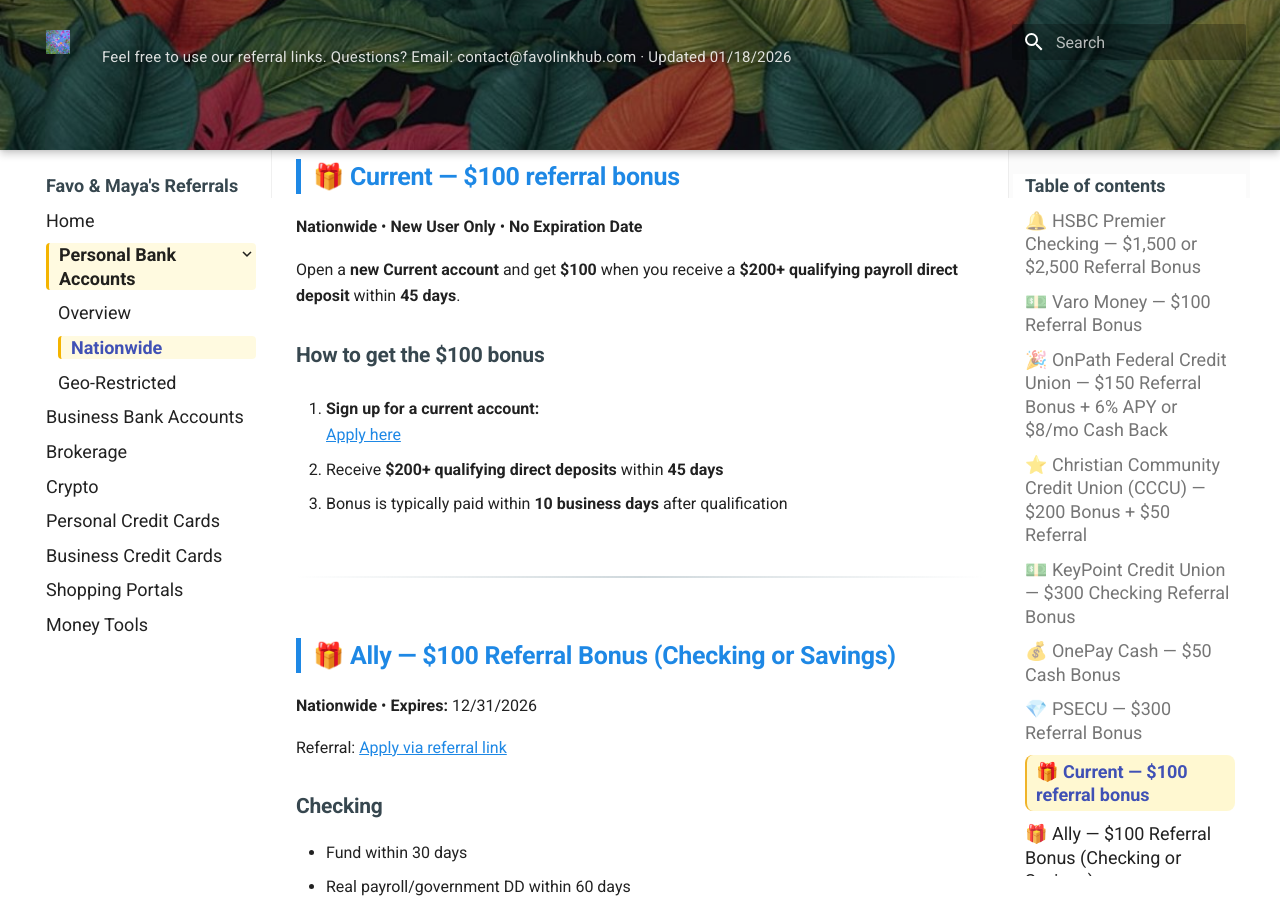
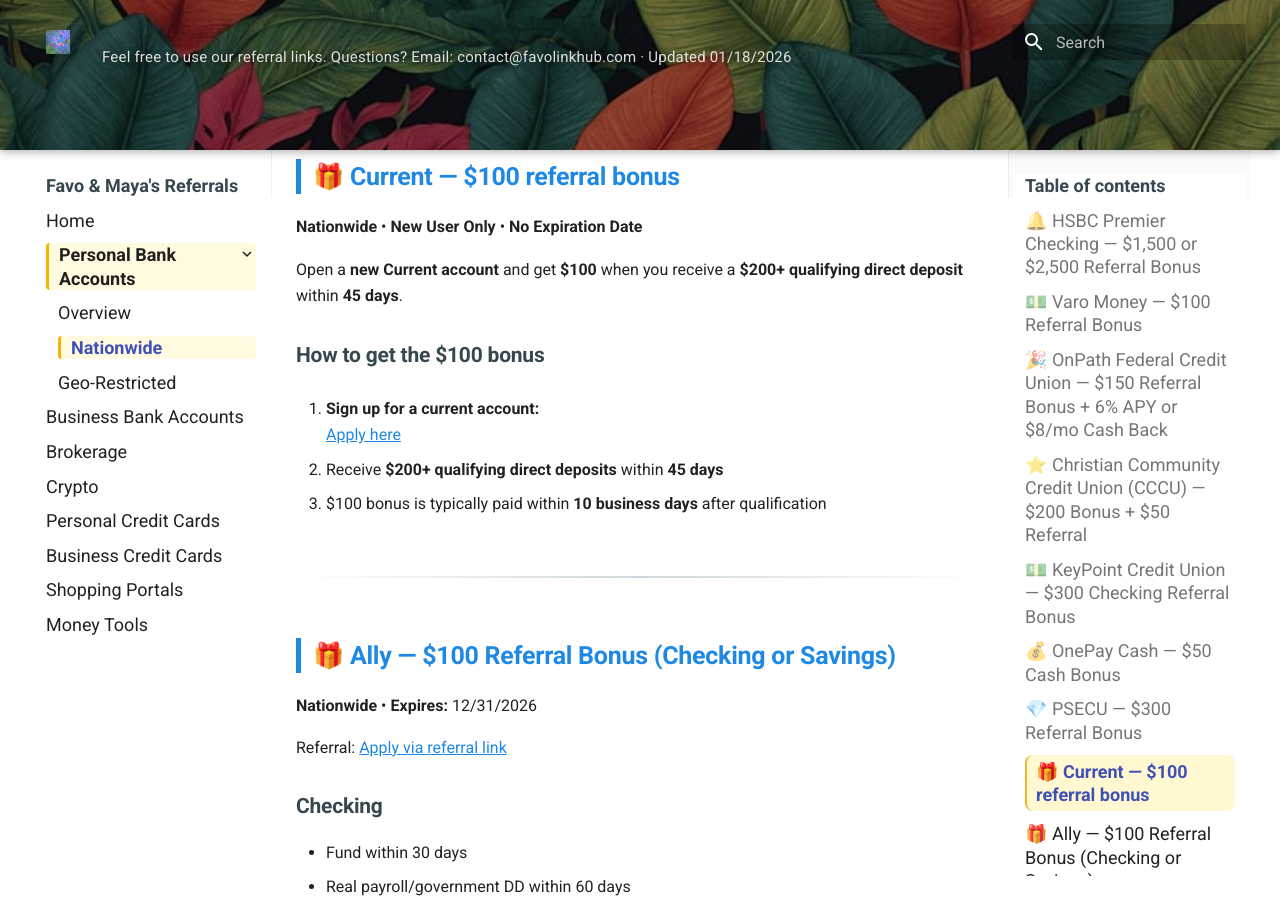
Before and after one commit to whispersofzephyr/favolinkhub-site, an MkDocs documentation site: the page built from docs/personal-bank-nationwide.md, in a window 1280 px wide and 900 px high, scrolled down 12504 px. Built offline with MkDocs 1.6.1 and Material for MkDocs 9.7.7, drawn with Linux system fonts in a browser that asks for light colours.

Commit message:
Update personal-bank-nationwide.md

```diff
--- a/docs/personal-bank-nationwide.md
+++ b/docs/personal-bank-nationwide.md
@@ -439,7 +439,7 @@ You are **NOT eligible** if **any** of the following apply:
 ## 🎁 Current — $100 referral bonus
 **Nationwide** • **New User Only** • **No Expiration Date**
 
-Open a **new Current account** and get **$100** when you receive a **$200+ qualifying payroll direct deposit** within **45 days**.
+Open a **new Current account** and get **$100** when you receive a **$200+ qualifying direct deposit** within **45 days**.
 
 ### How to get the $100 bonus
 
@@ -448,7 +448,7 @@ Open a **new Current account** and get **$100** when you receive a **$200+ quali
 
 2. Receive **$200+ qualifying direct deposits** within **45 days**
 
-3. Bonus is typically paid within **10 business days** after qualification
+3. $100 bonus is typically paid within **10 business days** after qualification
 
 ---
 
```
